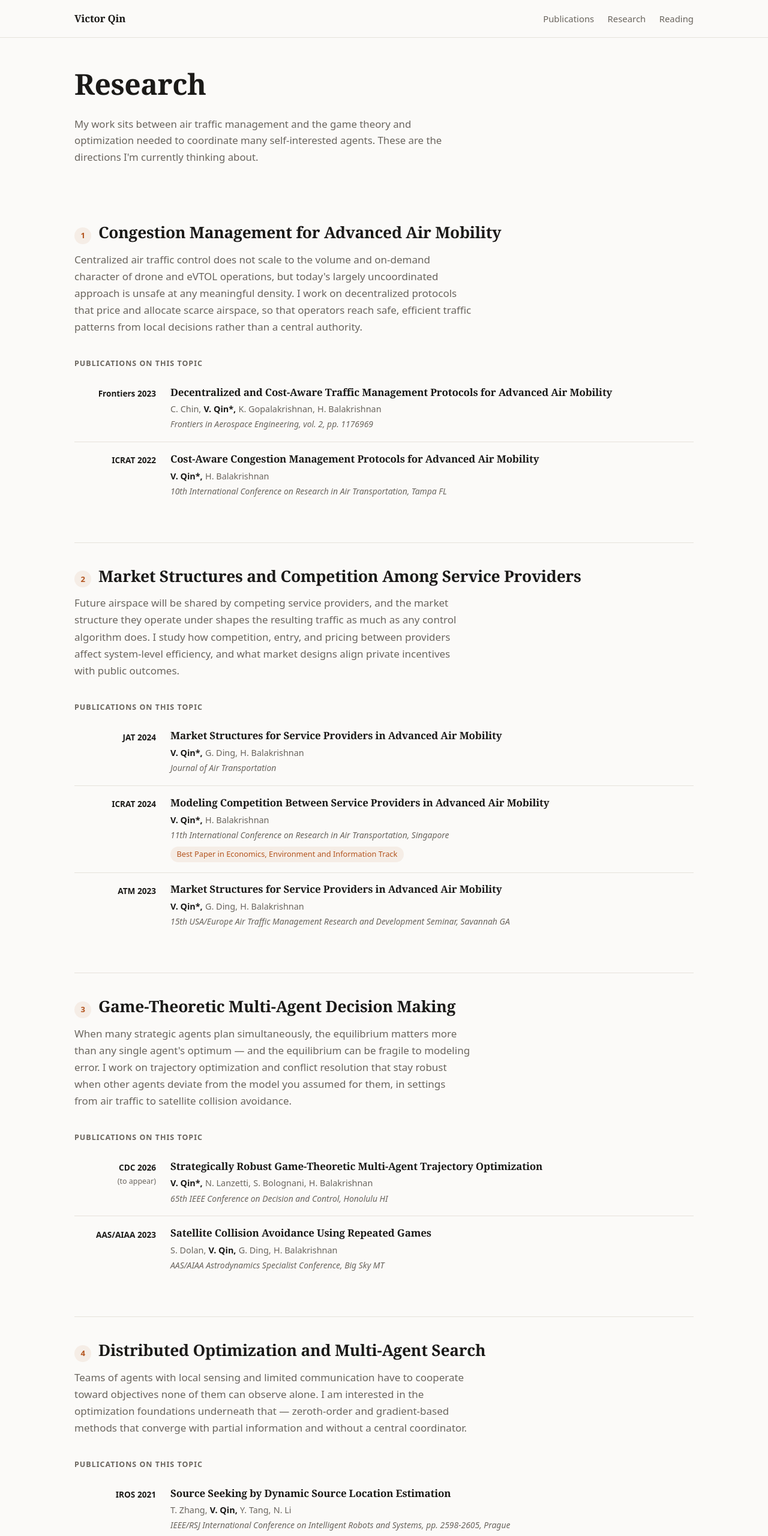
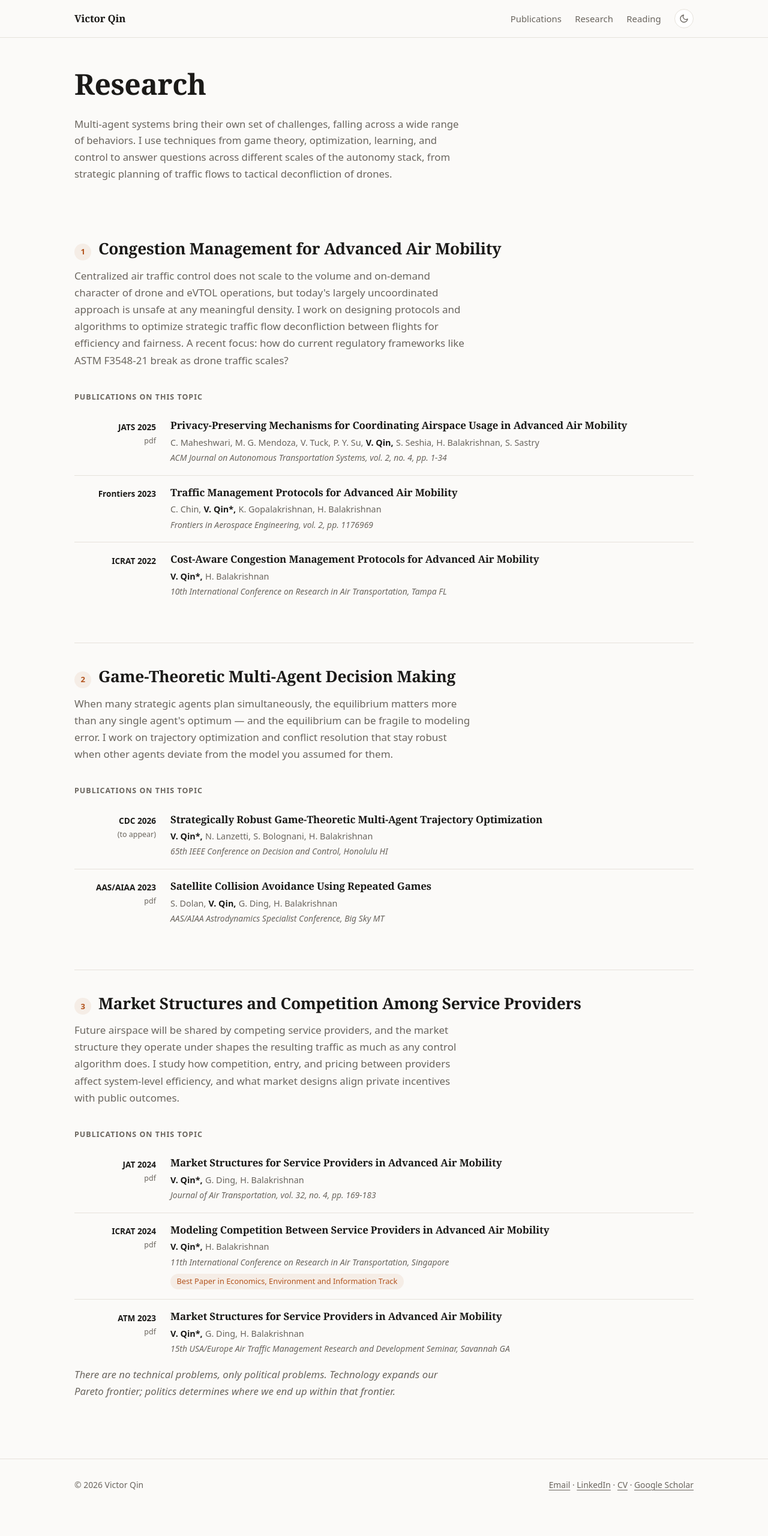
Before and after one commit to victor-qin/victor-qin.github.io, an Astro site: page /research in a window 1280 px wide. Shown: the top 2560 px of the page at 60% size. After the commit the page ends 2519 px from the top, so only its background shows below. Built offline with nearby package versions, Linux system fonts and the light colour scheme; Astro itself is replaced by a stand-in of ours.

Commit message:
updated website

```diff
--- a/src/components/PublicationList.astro
+++ b/src/components/PublicationList.astro
@@ -19,7 +19,7 @@ const { items } = Astro.props;
 
       <div class="pub-body">
         <h3 class="pub-title">
-          {p.url ? <a href={p.url}>{p.title}</a> : p.title}
+          {(p.url ?? p.pdf) ? <a href={p.url ?? p.pdf}>{p.title}</a> : p.title}
         </h3>
 
         <p class="pub-authors">
--- a/src/data/publications.ts
+++ b/src/data/publications.ts
@@ -8,13 +8,14 @@ export interface Publication {
   /** Full venue, shown under the authors. */
   venue: string;
   year: number;
-  type: 'journal' | 'conference';
+  /** Patents reuse the same fields: authors = inventors, venue = patent number/status. */
+  type: 'journal' | 'conference' | 'patent';
   /** true => this author list carries a (co-)first-author asterisk on Victor. */
   coFirst?: boolean;
   toAppear?: boolean;
   /** Award or presentation note. */
   note?: string;
-  /** TODO: fill these in — publisher/DOI page and a direct PDF. */
+  /** Publisher/DOI page and a direct PDF. The title links to url, else pdf. */
   url?: string;
   pdf?: string;
   /** Research direction ids from research.ts */
@@ -37,15 +38,29 @@ export const publications: Publication[] = [
     topics: ['game-theoretic-multi-agent'],
   },
   {
+    id: 'maheshwari-jats-2025',
+    title: 'Privacy-Preserving Mechanisms for Coordinating Airspace Usage in Advanced Air Mobility',
+    authors: ['C. Maheshwari', 'M. G. Mendoza', 'V. Tuck', 'P. Y. Su', 'V. Qin', 'S. Seshia', 'H. Balakrishnan', 'S. Sastry'],
+    venueShort: 'JATS 2025',
+    venue: 'ACM Journal on Autonomous Transportation Systems, vol. 2, no. 4, pp. 1-34',
+    year: 2025,
+    type: 'journal',
+    topics: ['congestion-management'],
+    url: 'https://doi.org/10.1145/3732290',
+    pdf: 'https://dl.acm.org/doi/pdf/10.1145/3732290',
+  },
+  {
     id: 'qin-jat-2024',
     title: 'Market Structures for Service Providers in Advanced Air Mobility',
     authors: ['V. Qin', 'G. Ding', 'H. Balakrishnan'],
     venueShort: 'JAT 2024',
-    venue: 'Journal of Air Transportation',
+    venue: 'Journal of Air Transportation, vol. 32, no. 4, pp. 169-183',
     year: 2024,
     type: 'journal',
     coFirst: true,
     topics: ['market-structures'],
+    url: 'https://doi.org/10.2514/1.D0415',
+    pdf: 'https://www.mit.edu/~hamsa/pubs/Qin-etal-JAT2024-market-structures-for-service-providers-in-AAM.pdf',
   },
   {
     id: 'qin-icrat-2024',
@@ -58,6 +73,7 @@ export const publications: Publication[] = [
     coFirst: true,
     note: 'Best Paper in Economics, Environment and Information Track',
     topics: ['market-structures'],
+    pdf: 'https://www.mit.edu/~hamsa/pubs/QinBalakrishnan_ICRAT2024-final.pdf',
   },
   {
     id: 'dolan-astro-2023',
@@ -68,6 +84,7 @@ export const publications: Publication[] = [
     year: 2023,
     type: 'conference',
     topics: ['game-theoretic-multi-agent'],
+    pdf: 'https://www.mit.edu/~hamsa/pubs/Dolan-etal-AAS2023.pdf',
   },
   {
     id: 'qin-atm-2023',
@@ -79,10 +96,11 @@ export const publications: Publication[] = [
     type: 'conference',
     coFirst: true,
     topics: ['market-structures'],
+    pdf: 'https://www.mit.edu/~hamsa/pubs/ATM2023_QinDingBalakrishnan-cr-red-size.pdf',
   },
   {
     id: 'chin-frontiers-2023',
-    title: 'Decentralized and Cost-Aware Traffic Management Protocols for Advanced Air Mobility',
+    title: 'Traffic Management Protocols for Advanced Air Mobility',
     authors: ['C. Chin', 'V. Qin', 'K. Gopalakrishnan', 'H. Balakrishnan'],
     venueShort: 'Frontiers 2023',
     venue: 'Frontiers in Aerospace Engineering, vol. 2, pp. 1176969',
@@ -90,6 +108,7 @@ export const publications: Publication[] = [
     type: 'journal',
     coFirst: true,
     topics: ['congestion-management'],
+    url: 'https://doi.org/10.3389/fpace.2023.1176969',
   },
   {
     id: 'qin-icrat-2022',
@@ -101,6 +120,7 @@ export const publications: Publication[] = [
     type: 'conference',
     coFirst: true,
     topics: ['congestion-management'],
+    url: 'https://hdl.handle.net/1721.1/145406',
   },
   {
     id: 'zhang-iros-2021',
@@ -111,6 +131,18 @@ export const publications: Publication[] = [
     year: 2021,
     type: 'conference',
     topics: ['distributed-optimization'],
+    url: 'https://doi.org/10.1109/IROS51168.2021.9636841',
+  },
+  {
+    id: 'zeroavia-patent-2025',
+    title: 'Interrogation of Temperature-Sensitive Coatings on the Outside of Fuel Tanks and Wireless Communication Through the Tank Walls with an Internally Mounted Temperature Sensor',
+    authors: ['P. Bryant', 'A. Chatterjee', 'A. Dalal', 'V. Qin'],
+    venueShort: 'DE Patent App.',
+    venue: 'German Patent Application DE 10 2025 115 266 A1, ZeroAvia Inc., published Oct. 2025 (pending)',
+    year: 2025,
+    type: 'patent',
+    url: 'https://patents.google.com/patent/DE102025115266A1/en',
+    topics: [],
   },
 ];
 
--- a/src/data/research.ts
+++ b/src/data/research.ts
@@ -11,18 +11,7 @@ export const directions: ResearchDirection[] = [
     title: 'Congestion Management for Advanced Air Mobility',
     summary: `Centralized air traffic control does not scale to the volume and on-demand
       character of drone and eVTOL operations, but today's largely uncoordinated approach
-      is unsafe at any meaningful density. I work on decentralized protocols that price
-      and allocate scarce airspace, so that operators reach safe, efficient traffic
-      patterns from local decisions rather than a central authority.`,
-  },
-  {
-    id: 'market-structures',
-    title: 'Market Structures and Competition Among Service Providers',
-    summary: `Future airspace will be shared by competing service providers, and the market
-      structure they operate under shapes the resulting traffic as much as any control
-      algorithm does. I study how competition, entry, and pricing between providers affect
-      system-level efficiency, and what market designs align private incentives with
-      public outcomes.`,
+      is unsafe at any meaningful density. I work on designing protocols and algorithms to optimize strategic traffic flow deconfliction between flights for efficiency and fairness. A recent focus: how do current regulatory frameworks like ASTM F3548-21 break as drone traffic scales?`,
   },
   {
     id: 'game-theoretic-multi-agent',
@@ -30,15 +19,21 @@ export const directions: ResearchDirection[] = [
     summary: `When many strategic agents plan simultaneously, the equilibrium matters more
       than any single agent's optimum — and the equilibrium can be fragile to modeling
       error. I work on trajectory optimization and conflict resolution that stay robust
-      when other agents deviate from the model you assumed for them, in settings from
-      air traffic to satellite collision avoidance.`,
+      when other agents deviate from the model you assumed for them.`,
   },
   {
-    id: 'distributed-optimization',
-    title: 'Distributed Optimization and Multi-Agent Search',
-    summary: `Teams of agents with local sensing and limited communication have to cooperate
-      toward objectives none of them can observe alone. I am interested in the optimization
-      foundations underneath that — zeroth-order and gradient-based methods that converge
-      with partial information and without a central coordinator.`,
+    id: 'market-structures',
+    title: 'Market Structures and Competition Among Service Providers',
+    summary: `Future airspace will be shared by competing service providers, and the market structure they operate under shapes the resulting traffic as much as any control algorithm does. I study how competition, entry, and pricing between providers affect
+      system-level efficiency, and what market designs align private incentives with
+      public outcomes.`,
   },
+  // {
+  //   id: 'distributed-optimization',
+  //   title: 'Distributed Optimization and Multi-Agent Search',
+  //   summary: `Teams of agents with local sensing and limited communication have to cooperate
+  //     toward objectives none of them can observe alone. I am interested in the optimization
+  //     foundations underneath that — zeroth-order and gradient-based methods that converge
+  //     with partial information and without a central coordinator.`,
+  // },
 ];
--- a/src/layouts/Base.astro
+++ b/src/layouts/Base.astro
@@ -46,6 +46,14 @@ const isCurrent = (href: string) =>
     <meta property="og:image" content={ogImage} />
     <meta name="twitter:card" content="summary_large_image" />
     <meta name="generator" content={Astro.generator} />
+
+    <!-- Runs before first paint so a saved theme never flashes the other one. -->
+    <script is:inline>
+      try {
+        const t = localStorage.getItem('theme');
+        if (t === 'light' || t === 'dark') document.documentElement.dataset.theme = t;
+      } catch {}
+    </script>
   </head>
 
   <body>
@@ -54,6 +62,7 @@ const isCurrent = (href: string) =>
     <header class="site-header">
       <div class="page">
         <a class="brand" href="/">Victor Qin</a>
+        <div class="header-right">
           <nav class="nav" aria-label="Primary">
             {nav.map((item) => (
               <a href={item.href} aria-current={isCurrent(item.href) ? 'page' : undefined}>
@@ -61,6 +70,16 @@ const isCurrent = (href: string) =>
               </a>
             ))}
           </nav>
+          <button class="theme-toggle" type="button" aria-label="Toggle light/dark mode">
+            <svg class="icon-moon" viewBox="0 0 24 24" fill="none" stroke="currentColor" stroke-width="2" stroke-linecap="round" stroke-linejoin="round" aria-hidden="true">
+              <path d="M21 12.8A9 9 0 1 1 11.2 3a7 7 0 0 0 9.8 9.8z" />
+            </svg>
+            <svg class="icon-sun" viewBox="0 0 24 24" fill="none" stroke="currentColor" stroke-width="2" stroke-linecap="round" aria-hidden="true">
+              <circle cx="12" cy="12" r="4" />
+              <path d="M12 2v2M12 20v2M4.9 4.9l1.4 1.4M17.7 17.7l1.4 1.4M2 12h2M20 12h2M4.9 19.1l1.4-1.4M17.7 6.3l1.4-1.4" />
+            </svg>
+          </button>
+        </div>
       </div>
     </header>
 
@@ -76,9 +95,22 @@ const isCurrent = (href: string) =>
         <span>
           <a href="mailto:victorqi@mit.edu">Email</a> ·
           <a href="https://www.linkedin.com/in/victor-qin-14754286/">LinkedIn</a> ·
-          <a href="/files/VictorQin_CV.pdf">CV</a>
+          <a href="/files/VictorQin_CV.pdf">CV</a> ·
+          <a href="https://scholar.google.com/citations?user=BsHDXUIAAAAJ&hl=en">Google Scholar</a>
         </span>
       </div>
     </footer>
+
+    <script>
+      const root = document.documentElement;
+      const systemDark = window.matchMedia('(prefers-color-scheme: dark)');
+
+      document.querySelector('.theme-toggle')?.addEventListener('click', () => {
+        const current = root.dataset.theme ?? (systemDark.matches ? 'dark' : 'light');
+        const next = current === 'dark' ? 'light' : 'dark';
+        root.dataset.theme = next;
+        try { localStorage.setItem('theme', next); } catch {}
+      });
+    </script>
   </body>
 </html>
--- a/src/pages/research.astro
+++ b/src/pages/research.astro
@@ -13,9 +13,7 @@ const sections = directions.map((d) => ({ ...d, papers: forTopic(d.id) }));
 >
   <h1>Research</h1>
   <p class="lede">
-    My work sits between air traffic management and the game theory and optimization
-    needed to coordinate many self-interested agents. These are the directions I'm
-    currently thinking about.
+    Multi-agent systems bring their own set of challenges, falling across a wide range of behaviors. I use techniques from game theory, optimization, learning, and control to answer questions across different scales of the autonomy stack, from strategic planning of traffic flows to tactical deconfliction of drones.
   </p>
 
   {sections.map((d, i) => (
@@ -34,4 +32,8 @@ const sections = directions.map((d) => ({ ...d, papers: forTopic(d.id) }));
       )}
     </section>
   ))}
+
+  <p class="lede">
+    <em>There are no technical problems, only political problems. Technology expands our Pareto frontier; politics determines where we end up within that frontier.</em>
+  </p>
 </Base>
--- a/src/styles/global.css
+++ b/src/styles/global.css
@@ -1,12 +1,17 @@
 /* ---- Tokens ------------------------------------------------------------- */
+/* Each token is light-dark(light, dark); `color-scheme` picks the branch.
+   With no data-theme the OS preference wins; the header toggle sets
+   data-theme on <html> to force one side. */
 :root {
-  --bg:        #fbfaf8;
-  --surface:   #ffffff;
-  --text:      #1b1a18;
-  --muted:     #6a655e;
-  --border:    #e6e2db;
-  --accent:    #b3541e;
-  --accent-sf: #f5ede6;
+  color-scheme: light dark;
+
+  --bg:        light-dark(#fbfaf8, #131211);
+  --surface:   light-dark(#ffffff, #1b1a18);
+  --text:      light-dark(#1b1a18, #ece8e2);
+  --muted:     light-dark(#6a655e, #a09a91);
+  --border:    light-dark(#e6e2db, #2e2b27);
+  --accent:    light-dark(#b3541e, #e8834a);
+  --accent-sf: light-dark(#f5ede6, #2a1f17);
 
   --font-sans: system-ui, -apple-system, "Segoe UI", Roboto, Helvetica, Arial, sans-serif;
   --font-serif: ui-serif, Georgia, "Times New Roman", serif;
@@ -17,17 +22,8 @@
   --radius: 10px;
 }
 
-@media (prefers-color-scheme: dark) {
-  :root {
-    --bg:        #131211;
-    --surface:   #1b1a18;
-    --text:      #ece8e2;
-    --muted:     #a09a91;
-    --border:    #2e2b27;
-    --accent:    #e8834a;
-    --accent-sf: #2a1f17;
-  }
-}
+:root[data-theme="light"] { color-scheme: light; }
+:root[data-theme="dark"]  { color-scheme: dark; }
 
 /* ---- Base --------------------------------------------------------------- */
 *, *::before, *::after { box-sizing: border-box; }
@@ -139,6 +135,31 @@ hr { border: 0; border-top: 1px solid var(--border); margin: 3rem 0; }
 }
 .nav a:hover { color: var(--text); }
 .nav a[aria-current="page"] { color: var(--text); font-weight: 600; }
+
+.header-right { display: flex; align-items: center; gap: 1.4rem; }
+.theme-toggle {
+  display: grid;
+  place-items: center;
+  width: 2rem;
+  height: 2rem;
+  padding: 0;
+  border: 1px solid var(--border);
+  border-radius: 999px;
+  background: var(--surface);
+  color: var(--muted);
+  cursor: pointer;
+  transition: color 0.15s, border-color 0.15s;
+}
+.theme-toggle:hover { color: var(--accent); border-color: var(--accent); }
+.theme-toggle svg { width: 1rem; height: 1rem; }
+/* Show the icon for the theme you'd switch *to*. */
+.theme-toggle .icon-sun { display: none; }
+@media (prefers-color-scheme: dark) {
+  :root:not([data-theme="light"]) .theme-toggle .icon-sun { display: block; }
+  :root:not([data-theme="light"]) .theme-toggle .icon-moon { display: none; }
+}
+:root[data-theme="dark"] .theme-toggle .icon-sun { display: block; }
+:root[data-theme="dark"] .theme-toggle .icon-moon { display: none; }
 
 /* ---- Hero --------------------------------------------------------------- */
 .hero {
```
Also changed, not shown: src/pages/index.astro (+13 -2 lines), public/apple-touch-icon-precomposed.png, public/profile_photo.jpg, src/assets/img/profile_photo.jpg. Lines whose indentation alone changed are shown as unchanged.
